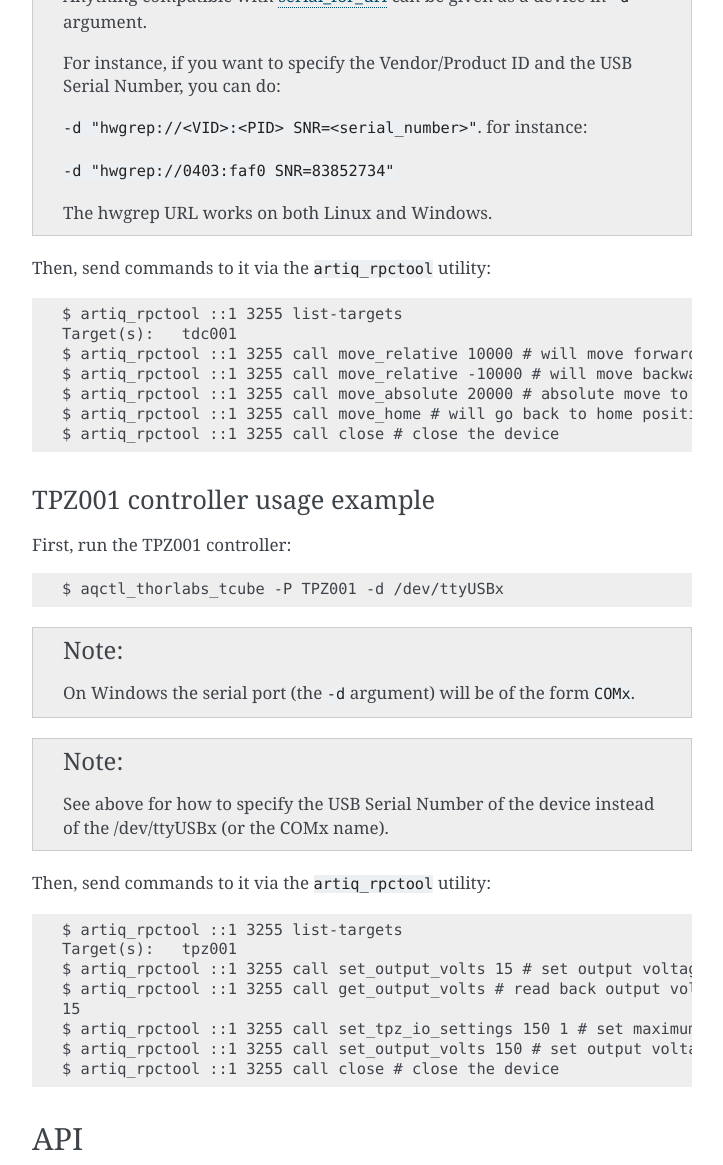
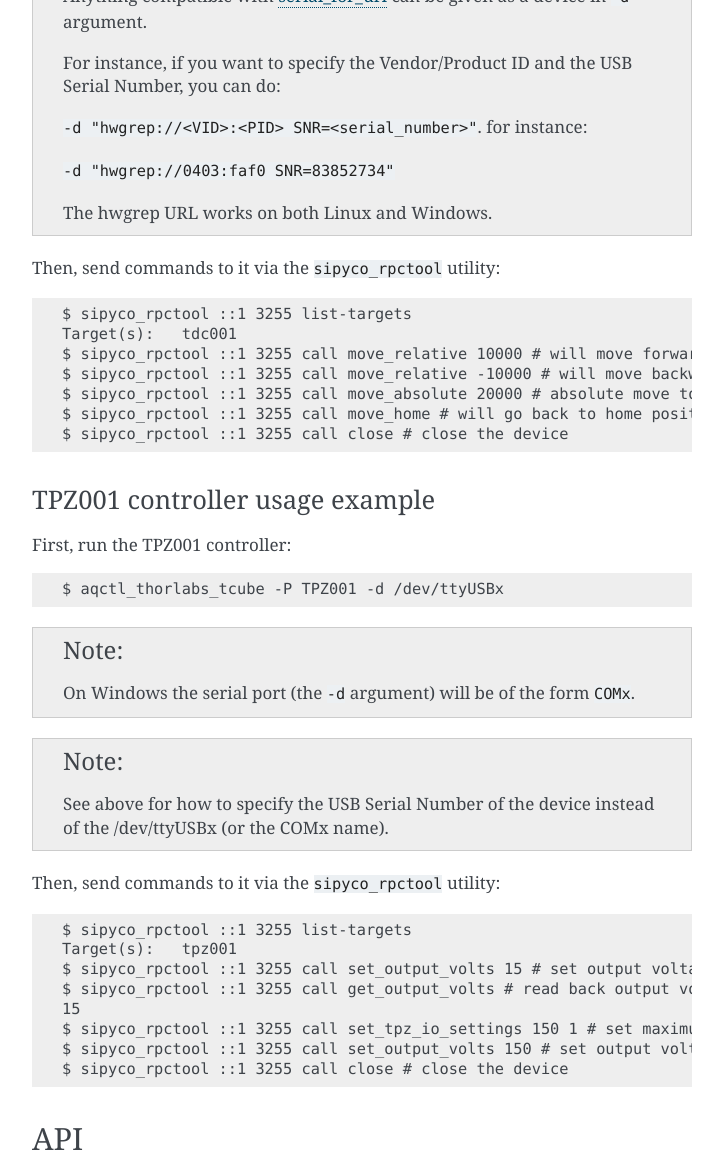
Before and after one commit to m-labs/thorlabs_tcube, a Sphinx documentation site: the page built from doc/index.rst, in a window 1280 px wide and 1400 px high, scrolled down 822 px, cut to the strip 0-1165 px from the top of the window. Shown: the whole strip, without its empty margins (388-1111 px from the left). Built offline with Sphinx 7.4.7, drawn with Linux system fonts in a browser that asks for light colours.

Commit message:
doc: update to sipyco_rpctool from artiq_rpctool
Signed-off-by: bukehu <bh@m-labs.hk>

```diff
--- a/doc/index.rst
+++ b/doc/index.rst
@@ -30,15 +30,15 @@
 
     The hwgrep URL works on both Linux and Windows.
 
-Then, send commands to it via the ``artiq_rpctool`` utility::
+Then, send commands to it via the ``sipyco_rpctool`` utility::
 
-    $ artiq_rpctool ::1 3255 list-targets
+    $ sipyco_rpctool ::1 3255 list-targets
     Target(s):   tdc001
-    $ artiq_rpctool ::1 3255 call move_relative 10000 # will move forward
-    $ artiq_rpctool ::1 3255 call move_relative -10000 # will move backward
-    $ artiq_rpctool ::1 3255 call move_absolute 20000 # absolute move to 20000
-    $ artiq_rpctool ::1 3255 call move_home # will go back to home position
-    $ artiq_rpctool ::1 3255 call close # close the device
+    $ sipyco_rpctool ::1 3255 call move_relative 10000 # will move forward
+    $ sipyco_rpctool ::1 3255 call move_relative -10000 # will move backward
+    $ sipyco_rpctool ::1 3255 call move_absolute 20000 # absolute move to 20000
+    $ sipyco_rpctool ::1 3255 call move_home # will go back to home position
+    $ sipyco_rpctool ::1 3255 call close # close the device
 
 TPZ001 controller usage example
 +++++++++++++++++++++++++++++++
@@ -54,16 +54,16 @@
     See above for how to specify the USB Serial Number of the device instead of the
     /dev/ttyUSBx (or the COMx name).
 
-Then, send commands to it via the ``artiq_rpctool`` utility::
+Then, send commands to it via the ``sipyco_rpctool`` utility::
 
-    $ artiq_rpctool ::1 3255 list-targets
+    $ sipyco_rpctool ::1 3255 list-targets
     Target(s):   tpz001
-    $ artiq_rpctool ::1 3255 call set_output_volts 15 # set output voltage to 15 V
-    $ artiq_rpctool ::1 3255 call get_output_volts # read back output voltage
+    $ sipyco_rpctool ::1 3255 call set_output_volts 15 # set output voltage to 15 V
+    $ sipyco_rpctool ::1 3255 call get_output_volts # read back output voltage
     15
-    $ artiq_rpctool ::1 3255 call set_tpz_io_settings 150 1 # set maximum output voltage to 150 V
-    $ artiq_rpctool ::1 3255 call set_output_volts 150 # set output voltage to 150 V
-    $ artiq_rpctool ::1 3255 call close # close the device
+    $ sipyco_rpctool ::1 3255 call set_tpz_io_settings 150 1 # set maximum output voltage to 150 V
+    $ sipyco_rpctool ::1 3255 call set_output_volts 150 # set output voltage to 150 V
+    $ sipyco_rpctool ::1 3255 call close # close the device
 
 
 API
```
